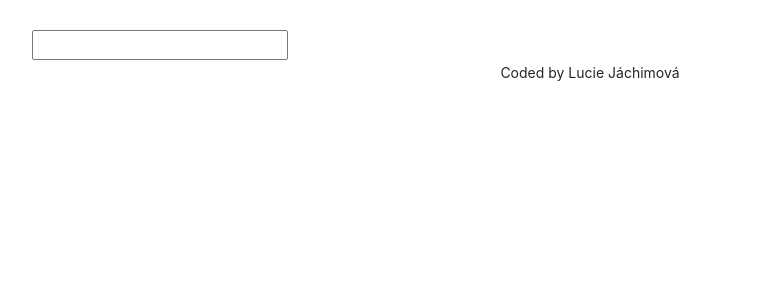
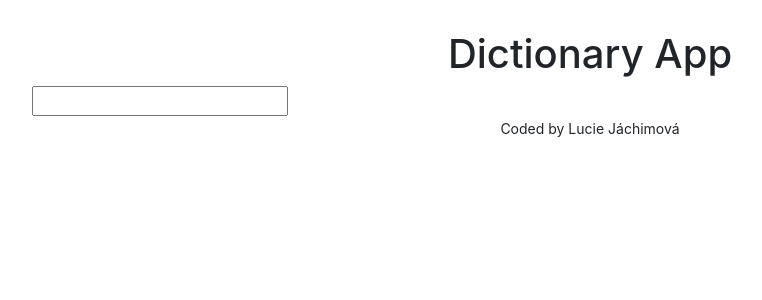
Before and after one commit to luciejachimova/dictionary-project, a React (Create React App) app: page / in a window 1280 px wide. Shown: the top 300 px of the page, without its empty margins (50-812 px from the left). Built offline with nearby package versions, Linux system fonts and the light colour scheme.

Commit message:
added h1

```diff
--- a/src/App.js
+++ b/src/App.js
@@ -6,6 +6,7 @@ export default function App() {
     <div className="App">
       <div className="container">
         <header className="App-header"></header>
+        <h1> Dictionary App</h1>
         <main>
           <Dictionary />
         </main>
--- a/src/Dictionary.css
+++ b/src/Dictionary.css
@@ -1,10 +1,8 @@
 .App-header {
-  margin: 30px 0;
+  margin: 30px auto;
 }
-.App-logo {
-  max-width: 200px;
-  display: block;
-  margin: 0 auto;
+.App h1 {
+  text-align: center;
 }
 .App-footer {
   text-align: center;
```
